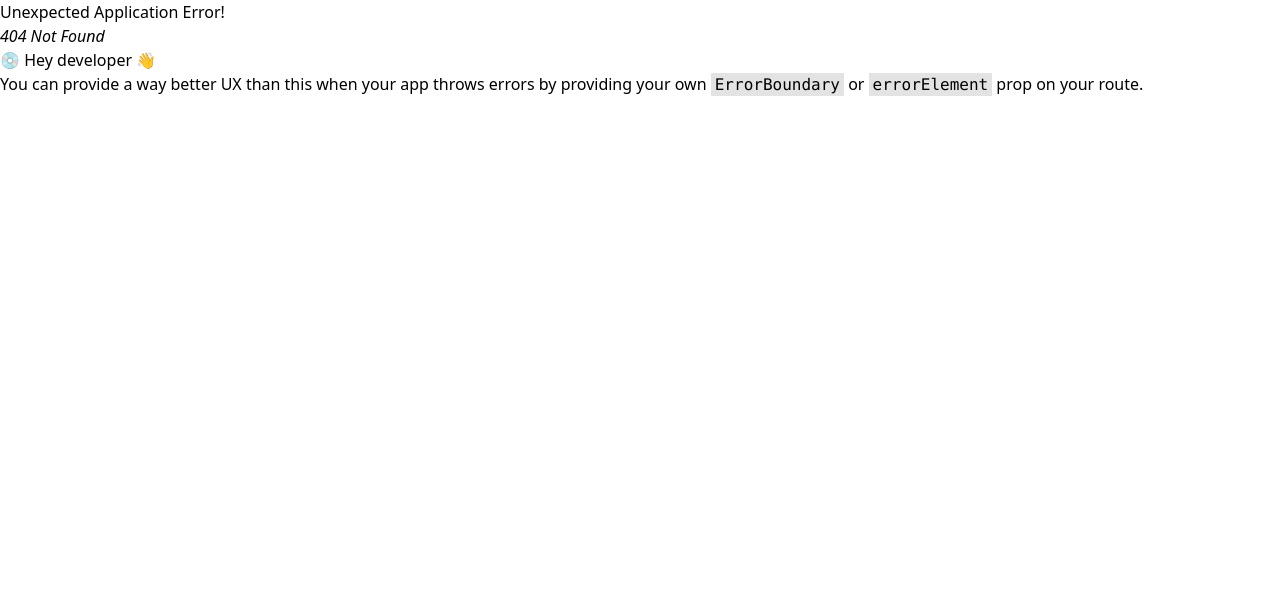
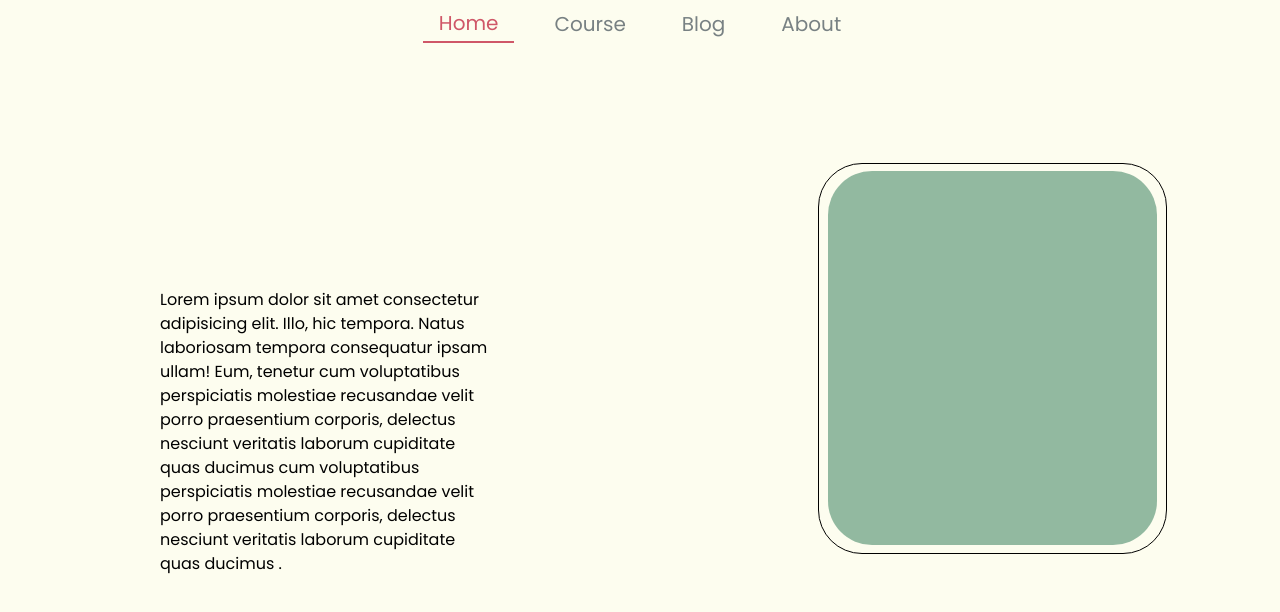
Before and after one commit to AliSamhat07/competitive-coders-lb, a React (Vite) app: page /About in a window 1280 px wide. Before the commit this address had no page. Shown: the top 612 px of the page. Built offline with nearby package versions, Linux system fonts and the light colour scheme.

Commit message:
alomst there Evernts page and about

```diff
--- a/src/main.jsx
+++ b/src/main.jsx
@@ -10,13 +10,18 @@ import {
 import App from "./App.jsx";
 import HomePage from "./pages/HomePage.jsx";
 import PlanPage from "./pages/PlanPage.jsx";
-import SignUp from "./pages/Form/Signup.jsx"
+import SignUp from "./pages/Form/Signup.jsx";
+import About from "./pages/About/About.jsx";
+import Events from "./pages/Events/Events.jsx";
 const router = createBrowserRouter(
   createRoutesFromElements(
     <Route path="/" element={<App />}>
       <Route path="/" element={<HomePage />} index={true} />
       <Route path="/register" element={<PlanPage />} />
       <Route path="/form" element={<SignUp />} />
+      <Route path="/About" element={<About />} />
+      <Route path="/Events" element={<Events />} />
+
     </Route>
   )
 );
--- /dev/null
+++ b/src/pages/About/About.jsx
@@ -0,0 +1,24 @@
+import NavBar from "../utils/Navbar/Navbar";
+
+function About() {
+    return (
+        <div className="WrapperAbout w-[100vw] h-[100vh]">
+            <NavBar />
+            <div className="flex">
+                <div className="relative w-[30vw] mt-60 ml-40">          Lorem ipsum dolor sit amet consectetur adipisicing elit. Illo, hic
+                    tempora. Natus laboriosam tempora consequatur ipsam ullam! Eum,
+                    tenetur cum voluptatibus perspiciatis molestiae recusandae velit porro
+                    praesentium corporis, delectus nesciunt veritatis laborum cupiditate
+                    quas ducimus cum voluptatibus perspiciatis molestiae recusandae velit porro
+                    praesentium corporis, delectus nesciunt veritatis laborum cupiditate
+                    quas ducimus .</div>
+                <div className="Boxes w-[70vw] h-[80vh] mt-10 relative">
+                    <div className="w-[329px] h-[374px] left-[332px] top-[83px] absolute bg-[#297752]/50 rounded-[44px]" />
+                    <div className="w-[349px] h-[391px] left-[322px] top-[75px] absolute bg-[#d9d9d9]/0 rounded-[44px] border border-black" />
+                </div>
+            </div>
+        </div>
+    );
+}
+
+export default About;
--- /dev/null
+++ b/src/pages/Events/Events.jsx
@@ -0,0 +1,17 @@
+import NavBar from "../utils/Navbar/Navbar";
+function Events() {
+    return (
+        <div className="WrapperEvents w-[100vw] h-[100vh]">
+            <NavBar />
+            <div className="flex flex-wrap w-full ">
+                <div className=" w-[20%] aspect-[5/6] relative mt-10 ml-10 bg-white border-2 rounded-[46px] overflow-hidden">
+                    <img className="h-[50%] w-[100%] object-contain" src=".\C_C_LB-WHInCOLOR-FINAL_LOGO.jpg" />
+                    <div className="h-[50%] w-[100%] ">Lorem Ipsum is simply dummy text of the printing and typesetting </div>
+                </div>
+
+            </div>
+        </div>
+    );
+}
+
+export default Events;
```
Also changed, not shown: public/C_C_LB-WHInCOLOR-FINAL_LOGO.jpg (added).
